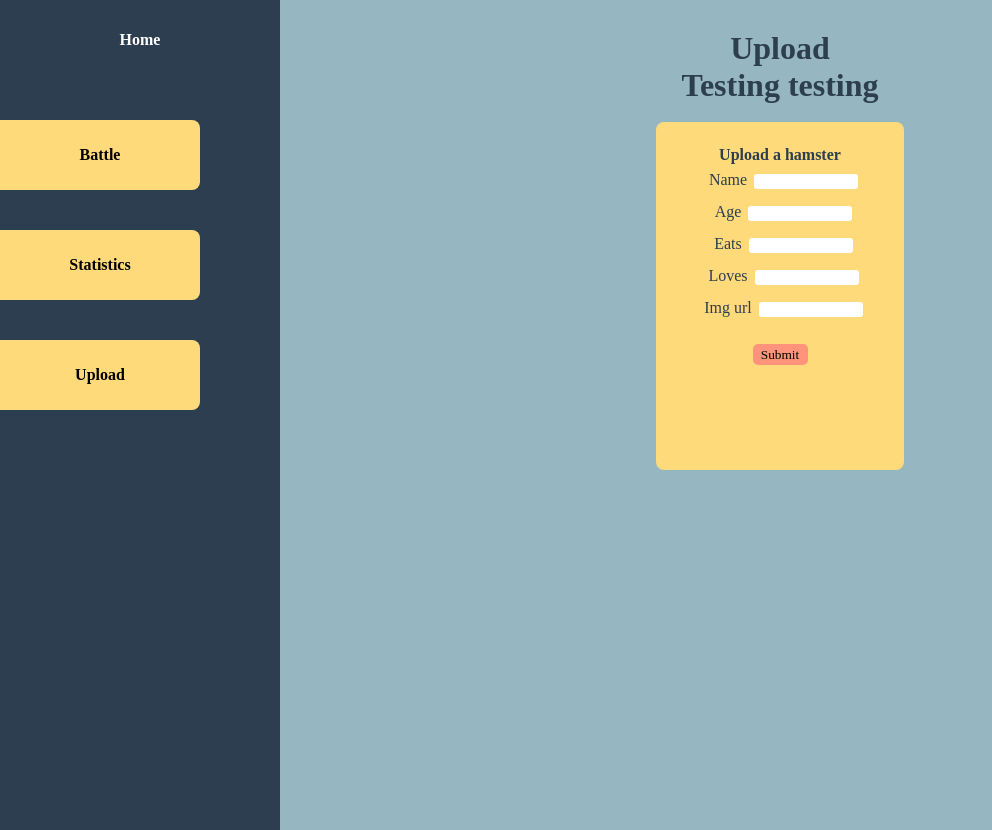
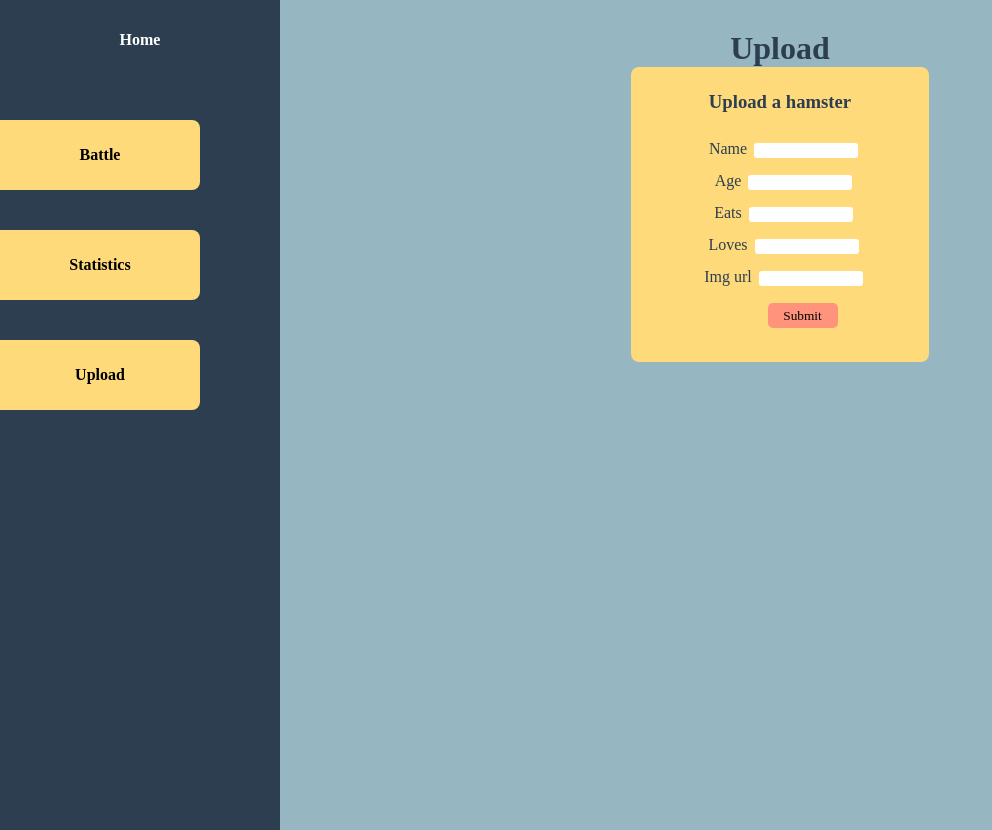
Before and after one commit to AndreasKarlsson620/hamsters, a Vue app: page /upload in a window 1280 px wide. Shown: the whole page, without its empty margins (0-992 px from the left). Built offline with nearby package versions, Linux system fonts and the light colour scheme; a web font is replaced by a local one.

Commit message:
Validering och cool effekt på knappen!

```diff
--- a/package.json
+++ b/package.json
@@ -14,6 +14,7 @@
     "core-js": "^3.6.5",
     "vue": "^2.6.11",
     "vue-router": "^3.2.0",
+    "vuelidate": "^0.7.5",
     "vuex": "^3.4.0"
   },
   "devDependencies": {
--- a/src/components/Upload.vue
+++ b/src/components/Upload.vue
@@ -1,42 +1,66 @@
-//Att göra: När man klickar på submit körs en funktion som skickar ett
-post-request till routen
 <template>
     <div class="template-div">
-    <h1>Testing testing</h1>
-    <br />
-
         <div class="form">
-      <form>
-        <h4>Upload a hamster</h4>
+            <form @submit="submitForm">
+                <h3>Upload a hamster</h3>
                 <div>
                     <label>Name</label>
                     <input v-model="hamster.name" type="text" required />
+                    <div
+                        v-if="!$v.hamster.name.required && $v.hamster.name.$dirty"
+                        class="error-class"
+                    >Field is required</div>
+                    <div v-if="!$v.hamster.name.minLength" class="error-class">At least 3 characters</div>
                 </div>
 
                 <div>
                     <label>Age</label>
                     <input v-model="hamster.age" type="number" required />
+                    <div
+                        v-if="!$v.hamster.age.between && $v.hamster.age.$dirty"
+                        class="error-class"
+                    >Age must be between 0 -100</div>
                 </div>
 
                 <div>
                     <label>Eats</label>
                     <input v-model="hamster.food" type="text" required />
+                    <div
+                        v-if="!$v.hamster.food.required && $v.hamster.food.$dirty"
+                        class="error-class"
+                    >You're not starving your hamster, right?</div>
+                    <div v-if="!$v.hamster.food.minLength" class="error-class">At least 3 characters</div>
                 </div>
 
                 <div>
                     <label>Loves</label>
                     <input v-model="hamster.loves" type="text" required />
+                    <div
+                        v-if="!$v.hamster.loves.required && $v.hamster.loves.$dirty"
+                        class="error-class"
+                    >Field is required</div>
+                    <div
+                        v-if="!$v.hamster.loves.minLength"
+                        class="error-class"
+                    >At least 3 characters</div>
                 </div>
 
                 <div>
                     <label>Img url</label>
                     <input v-model="hamster.url" type="url" required />
+                    <div
+                        v-if="!$v.hamster.url.required && $v.hamster.url.$dirty"
+                        class="error-class"
+                    >Field is required</div>
+                    <div v-if="!$v.hamster.url.url" class="error-class">Please enter a valid url</div>
                 </div>
-        <button @click.prevent="submit" type="submit">Submit</button>
-        <div>
-          <p v-if="success">{{ hamster.name + " är sparad!" }}</p>
-          <p v-if="error">Oops! Något gick fel.</p>
-        </div>
+
+                <button @click="submitForm" type="submit">
+                    <span>Submit</span>
+                </button>
+
+                <div v-show="isLoading">Loading...</div>
+                <div v-show="success">Yay! Your hamster is now ready for battle!</div>
             </form>
         </div>
     </div>
@@ -44,9 +68,9 @@ post-request till routen
 
 <script>
 import axios from "axios";
+import { required, minLength, between, url } from "vuelidate/lib/validators";
 
 export default {
-  name: "UploadForm",
     data() {
         return {
             hamster: {
@@ -54,19 +78,50 @@ export default {
                 age: Number,
                 food: "",
                 loves: "",
-        url: ""
+                url: "",
             },
-      error: false,
-      success: false
+
+            isLoading: false,
+            success: false,
         };
     },
+    validations: {
+        hamster: {
+            name: {
+                required,
+                minLength: minLength(3),
+            },
+            age: {
+                required,
+                between: between(0, 100),
+            },
+            food: {
+                required,
+                minLength: minLength(3),
+            },
+            loves: {
+                required,
+                minLength: minLength(2),
+            },
+            url: {
+                required,
+                url,
+            },
+        },
+    },
     methods: {
-    submit: function() {
-      console.log("Detta är hamster-objektet som skickas", this.hamster);
+        submitForm: function () {
+            //Validering
+            this.$v.$touch();
+            if (!this.$v.$invalid) {
+                console.log("You entered a valid form!");
+                console.log("Detta är hamsterobjektet:", this.hamster);
+                this.isLoading = true;
 
+                //Post-funktion
                 axios
                     .post("/upload", this.hamster)
-        .then(response => {
+                    .then((response) => {
                         console.log("Detta är response", response.data);
                         if (response === 200) {
                             this.success = true;
@@ -76,6 +131,10 @@ export default {
                         console.log("Error", error.message);
                         this.error = true;
                     });
+            }
+        },
+        axiosFunktion: function () {
+            console.log("Detta är hamster-objektet som skickas", this.hamster);
         },
     },
 };
@@ -83,13 +142,16 @@ export default {
 
 <style scoped>
 .template-div {
+    font-family: Avenir, Helvetica, Arial, sans-serif;
     background-color: #96b6c1;
 }
-
+h3 {
+    margin-bottom: 20px;
+}
 .form {
+    color: #2c3e50;
     background-color: #ffda7b;
-  width: 200px;
-  height: 300px;
+    width: 250px;
     margin: 0 auto;
     padding: 1.5em;
     border-radius: 8px;
@@ -106,11 +168,44 @@ input {
     border: none;
 }
 button {
+    text-align: center;
     background-color: #ff937b;
     border-radius: 5px;
-  margin: 20px;
+    margin: 10px;
     border: none;
-  width: 55px;
-  height: 21px;
+    width: 70px;
+    height: 25px;
+    transition: 2s;
+    transform: translateX(-50%);
+    margin-left: 50%;
+}
+
+span {
+    position: relative;
+    z-index: 2;
+}
+
+button:after {
+    position: absolute;
+    content: "";
+    top: 0;
+    left: 0;
+    width: 0;
+    height: 100%;
+    background: #ff7859;
+    transition: 1s;
+    border-radius: 5px;
+}
+
+button:hover {
+    color: black;
+}
+
+button:hover:after {
+    width: 100%;
+}
+.error-class {
+    font-size: 0.8em;
+    color: red;
 }
 </style>
--- a/src/main.js
+++ b/src/main.js
@@ -3,6 +3,8 @@ import App from "./App.vue";
 import router from "./router";
 import store from "./store";
 import "./assets/main.css";
+import Vuelidate from 'vuelidate'
+Vue.use(Vuelidate)
 
 Vue.config.productionTip = false;
 
--- a/src/views/Upload.vue
+++ b/src/views/Upload.vue
@@ -10,8 +10,8 @@ import UploadForm from "../components/Upload.vue";
 export default {
     name: "Upload",
     components: {
-    UploadForm
-  }
+        UploadForm,
+    },
 };
 </script>
 
```
Also changed, not shown: 1 other file (tests, documents, lock files or other folders). Lines whose indentation alone changed are shown as unchanged.
